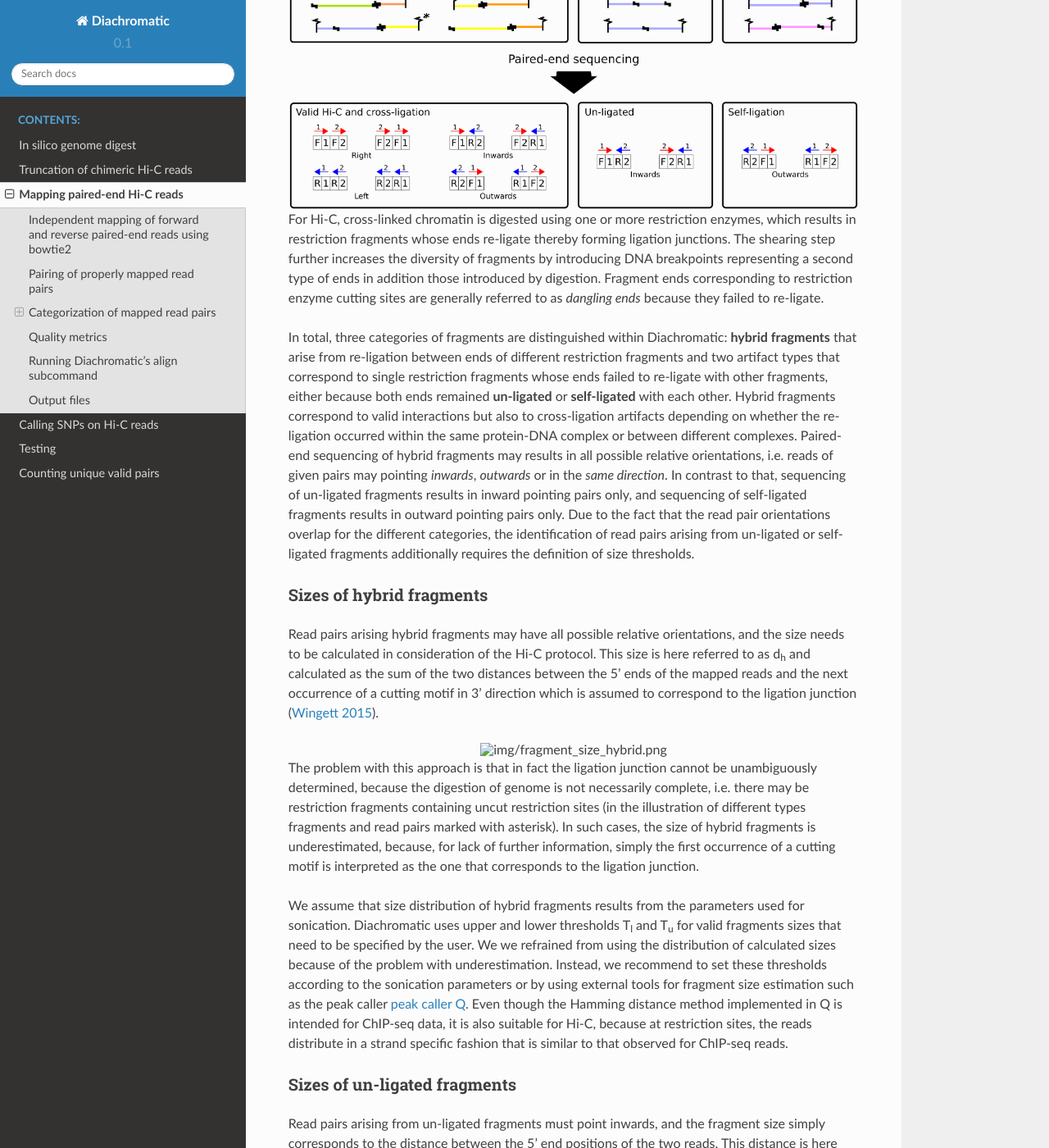
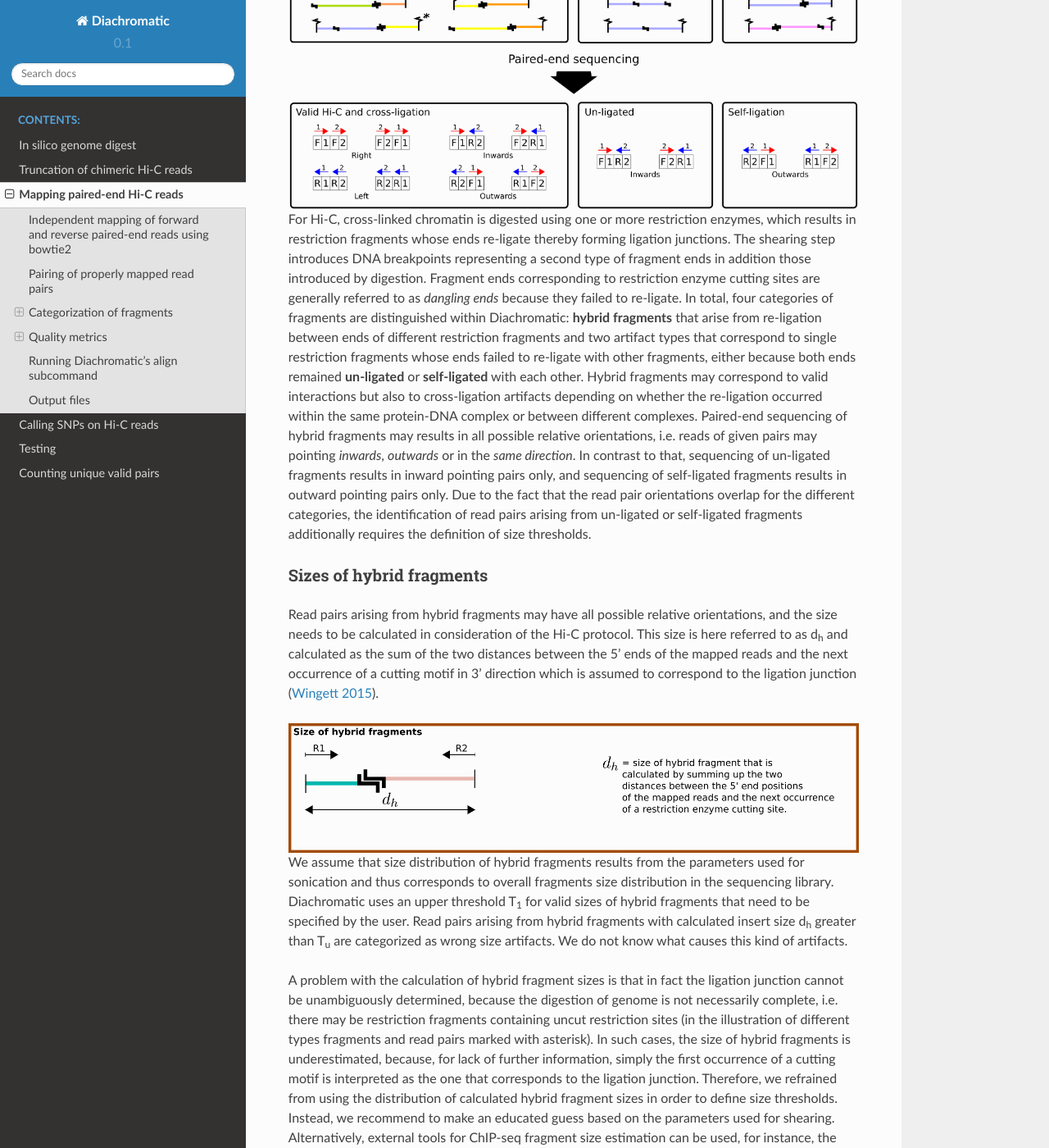
Before and after one commit to TheJacksonLaboratory/diachromatic, a Sphinx documentation site: the page built from docs/mapping.rst, in a window 1280 px wide and 1400 px high, scrolled down 1702 px. Shown: the whole window at 82% size. Built offline with Sphinx 7.4.7 and the Read the Docs theme 2.0.0, drawn with Linux system fonts in a browser that asks for light colours; some of the changed text lies outside the part shown.

Commit message:
Revised read the docs for mapping step (#51).

```diff
--- a/docs/mapping.rst
+++ b/docs/mapping.rst
@@ -25,29 +25,27 @@
 simultaneously over the two SAM files. Pairs for which at least one read could not be mapped uniquely are discarded,
 and all other pairs are futher subdivided into valid and artefactual read pairs.
 
-Categorization of mapped read pairs
-~~~~~~~~~~~~~~~~~~~~~~~~~~~~~~~~~~~
+Categorization of fragments
+~~~~~~~~~~~~~~~~~~~~~~~~~~~
 
 Hi-C fragments arise from cross-linked chromatin that is processed in three successive experimental steps:
 *restriction digest*, *re-ligation* and *shearing* (see illustration below). It is important to understand these steps
-in order to understand how Diachromatic determines is a readpair is valid or artefactual.
-
+in order to understand how Diachromatic determines whether a read pair is valid or artefactual.
 
 .. figure:: img/fragment_formation.png
     :align: center
 
-
 For Hi-C, cross-linked chromatin is digested using one or more restriction enzymes,
 which results in restriction fragments whose ends re-ligate thereby forming ligation junctions.
-The shearing step further increases the diversity of fragments by introducing DNA breakpoints representing a second type
-of ends in addition those introduced by digestion.
+The shearing step introduces DNA breakpoints representing a second type of fragment ends in addition those introduced
+by digestion.
 Fragment ends corresponding to restriction enzyme cutting sites are generally referred to as *dangling ends* because
 they failed to re-ligate.
-
-In total, three categories of fragments are distinguished within Diachromatic: **hybrid fragments** that arise from
+In total, four categories of fragments are distinguished within Diachromatic: **hybrid fragments** that arise from
 re-ligation between ends of different restriction fragments and two artifact types that correspond to single
 restriction fragments whose ends failed to re-ligate with other fragments, either because both ends remained **un-ligated**
-or **self-ligated** with each other. Hybrid fragments correspond to valid interactions but also to cross-ligation
+or **self-ligated** with each other.
+Hybrid fragments may correspond to valid interactions but also to cross-ligation
 artifacts depending on whether the re-ligation occurred within the same protein-DNA complex or between different complexes.
 Paired-end sequencing of hybrid fragments may results in all possible relative orientations, i.e. reads of given pairs
 may pointing *inwards*, *outwards* or in the *same direction*.
@@ -60,8 +58,8 @@
 Sizes of hybrid fragments
 -------------------------
 
-Read pairs arising hybrid fragments may have all possible relative orientations, and the size needs to be calculated in
-consideration of the Hi-C protocol.
+Read pairs arising from hybrid fragments may have all possible relative orientations, and the size needs to be calculated
+in consideration of the Hi-C protocol.
 This size is here referred to as d\ :sub:`h` and calculated as the sum of the two distances between the 5' ends of the
 mapped reads and the next occurrence of a cutting motif in 3' direction which is assumed to correspond to the ligation
 junction (`Wingett 2015 <https://www.ncbi.nlm.nih.gov/pubmed/26835000/>`_).
@@ -69,23 +67,28 @@
 .. figure:: img/fragment_size_hybrid.png
     :align: center
 
-The problem with this approach is that in fact the ligation junction cannot be unambiguously determined,
-because the digestion of genome is not necessarily complete, i.e. there may be restriction fragments containing uncut
-restriction sites (in the illustration of different types fragments and read pairs marked with asterisk).
+We assume that size distribution of hybrid fragments results from the parameters used for sonication
+and thus corresponds to overall fragments size distribution in the sequencing library.
+Diachromatic uses an upper threshold T\ :sub:`1` for valid sizes of hybrid fragments that need
+to be specified by the user.
+Read pairs arising from hybrid fragments with calculated insert size d\ :sub:`h` greater than T\ :sub:`u` are
+categorized as wrong size artifacts.
+We do not know what causes this kind of artifacts.
+
+A problem with the calculation of hybrid fragment sizes is that in fact the ligation junction cannot be unambiguously
+determined, because the digestion of genome is not necessarily complete, i.e. there may be restriction fragments
+containing uncut restriction sites (in the illustration of different types fragments and read pairs marked with asterisk).
 In such cases, the size of hybrid fragments is underestimated, because, for lack of further information, simply the
 first occurrence of a cutting motif is interpreted as the one that corresponds to the ligation junction.
+Therefore, we refrained from using the distribution of calculated hybrid fragment sizes in order to define size
+thresholds.
+Instead, we recommend to make an educated guess based on the parameters used for shearing.
+Alternatively, external tools for ChIP-seq fragment size estimation can be used, for instance, the Hamming distance
+method of the `peak caller Q`_.
+We believe that those methods are also suitable for Hi-C, because at restriction sites, the reads distribute in a
+strand specific fashion that is similar to that observed for ChIP-seq reads.
 
-We assume that size distribution of hybrid fragments results from the parameters used for sonication.
-Diachromatic uses upper and lower thresholds T\ :sub:`l` and T\ :sub:`u` for valid fragments sizes that need to be
-specified by the user.
-We we refrained from using the distribution of calculated sizes because of the problem with underestimation.
-Instead, we recommend to set these thresholds according to the sonication parameters or by using external tools for
-fragment size estimation such as the peak caller `peak caller Q`_.
-Even though the Hamming distance method implemented in Q is intended for ChIP-seq data, it is also suitable
-for Hi-C, because at restriction sites, the reads distribute in a strand specific fashion that is similar to that
-observed for ChIP-seq reads.
-
-
+.. _peak caller Q: http://charite.github.io/Q/
 
 Sizes of un-ligated fragments
 -----------------------------
@@ -96,20 +99,16 @@
 .. figure:: img/fragment_size_unligated.png
     :align: center
 
-In order to distinguish between read pairs arising from hybrid and un-ligated fragments, Diachromatic uses an upper
-threshold T\ :sub:`u` for the size of un-ligated.
+In order to distinguish between read pairs arising from hybrid and un-ligated fragments, Diachromatic uses the same
+upper threshold T\ :sub:`1` that is also used for the categorization of too large hybrid fragments.
+This is because we assume the size distributions of hybrid and un-ligated fragments result from the same shearing
+treatment.
+Inward pointing read pairs for which d\ :sub:`u` is smaller than the specified threshold T\ :sub:`1` are categorized as
+un-ligated pairs.
 
+Idea: We could plot the distribution of d\ :sub:`u` for all inward pointing cis pairs. The distribution of short sizes
+(up to 1000 bp) should reflect the unbiased size distribution.
 
-
-We assume the size distributions of hybrid and un-ligated fragments to be the same because they result from the same
-sonication treatment.
-
-We recommend to use an un-ligation threshold T\ :sub:`u` that corresponds to the **average size of fragments of the Hi-C library**.
-
-
-
-With Diachromatic, inward pointing read pairs for which the distance between the 5' ends *d*
-is less than the specified threshold *Tu* are categorized as un-ligated pairs
 
 Sizes of self-ligated fragments
 -------------------------------
@@ -118,37 +117,106 @@
 
 Furthermore, self-ligating fragments have a different size distribution than hybrid and un-ligated fragments.
 
-The relevant size is no longer the size of the sequenced fragments that results from sonication but the
+The relevant size is no longer the size of the sequenced fragments that results from shearing but the
 favourable size at which fragments tend to self-ligate.
 
 Very short fragments might not self-ligate because of steric hindrance, whereas the ends of very long fragments might
 be unlikely to become located in sufficient physical proximity in order to ligate.
 
-Within Diachromatic, the size of self-ligating fragments is calculated as the sum *ds=d+d'*,
-where *d* is the distance between the 5' end positions of the two reads, and *d'* is the sum of the two distances between
-the 5' ends of the mapped reads and the next occurrence of a cutting motif in 3' direction (see illustration
-below).
+Within Diachromatic, the size of self-ligating fragments is calculated as the sum d\ :sub:`s` = d\ :sub:`h` + d\ :sub:`u`,
+where d\ :sub:`u` is the distance between the 5' end positions of the two reads, and d\ :sub:`h` is the sum of the two
+distances between the 5' ends of the mapped reads and the next occurrence of a cutting motif in 3' direction.
 
 .. figure:: img/fragment_size_selfligated.png
     :align: center
 
-
-Within Diachromatic, outward pointing read pairs for which the calculated size of the self-ligating fragment *ds* is
-less than the specified threshold *Ts* are categorized as self-ligated pairs.
+Within Diachromatic, outward pointing read pairs for which the calculated size of the self-ligating fragment d\ :sub:`s` is
+smaller than the specified threshold T\ :sub:`2` are categorized as self-ligated pairs.
 
 
+Categorization of read pairs
+----------------------------
 
-.
-
+The illustration below shows the decision tree for the categorization of read pairs.
 
 .. figure:: img/fragment_categories.png
     :align: center
 
-.. _peak caller Q: http://charite.github.io/Q/
+The next four paragraphs explain the categorization along the bullets points 1 to 4 (blue):
+
+1. Read pairs that map to different chromosomes or point in the same direction cannot originate from un-ligated or
+self-ligated fragments.
+
+2. Read pairs that point inwards might originate from un-ligated fragments.
+In such cases, the distance between the 5' end positions of the mapped reads d\ :sub:`u` corresponds to the size of the
+ sequenced fragment.
+In order to assign read pairs to the un-ligated category, we use an upper size threshold T\ :sub:`1` that should reflect
+ the maximum credible size of sheared fragments.
+
+3. Read pairs that point outwards might originate from self-ligated fragments.
+In such cases, the size d\ :sub:`s` of the potentially underlying self-ligated fragment is calculated as described above,
+ and compared to an upper size threshold T\ :sub:`2` for self-ligated fragments.
+Outward pointing read pairs with d\ :sub:`s` smaller than T\ :sub:`2` are assigned to the self-ligated category.
+
+4. Read pairs arising from hybrid fragments (not un- or self-ligated) are further distinguished
+
+We discard read pairs with size d' outside the size range of sheared fragments.
+But note: Assuming complete digestion, i.e. the genome is cut at each occurrence of the cutting motif, d' corresponds to
+ the size of hybrid fragments.
+However, since this assumption is not valid, d' should often be samller than the actual size of the hybrid fragment.
+Therefore, some read pairs will be erroneously categorized as too small,
+and some reads will be erroneously categorized as valid, even though they are too large.
+
+The next four paragraphs explain the categorization alon the bullets points A to H (green):
+
+A. This leaf stands for read pairs that point towards the same direction.
+The two reads of a given pair may be on the same chormosome (cis) or on different chromosomes (trans).
+The calculated size d\ :sub:`h` of the underlying hybrid fragment is smaller or equal than the upper size threshold
+T\ :sub:`1` for sheared fragments.
+
+B. This leaf stands for read pairs that point towards the same direction.
+The two reads of a given pair may be on the same chormosome (cis) or on different chromosomes (trans).
+The calculated size d\ :sub:`h` of the underlying hybrid fragment is greater than the upper size threshold T\ :sub:`1`
+for sheared fragments.
+
+C. This leaf stands for read pairs that map to the same chromosome (cis) and point inwards.
+The corresponding classical insert size d\ :sub:`u` is smaller than than the upper size threshold T\ :sub:`1` for
+sheared fragments.
+
+D. This leaf stands for read pairs that map to the same chromosome (cis) and point inwards.
+The corresponding classical insert size d\ :sub:`u` is greater or equal than than the upper size threshold T\ :sub:`1`
+for sheared fragments.
+The calculated size d\ :sub:`h` of the underlying hybrid fragment is smaller or equal than the upper size threshold
+T\ :sub:`1` for sheared fragments.
+
+E. This leaf stands for read pairs that map to the same chromosome (cis) and point inwards.
+The corresponding classical insert size d\ :sub:`u` is greater or equal than than the upper size threshold T\ :sub:`1`
+for sheared fragments.
+The calculated size d\ :sub:`h` of the underlying hybrid fragment is greater than the upper size threshold T\ :sub:`1`
+for sheared fragments.
+
+F. This leaf stands for read pairs that map to the same chromosome (cis) and point outwards.
+The calculated size of the underlying and potentially self-ligated fragment d\ :sub:`s` is smaller or equal than a size
+threshold T\ :sub:`2` for self-ligating fragments.
+
+G. This leaf stands for read pairs that map to the same chromosome (cis) and point outwards.
+The calculated size of the underlying and potentially self-ligated fragment d\ :sub:`s` is greater than a size
+threshold T\ :sub:`2` for self-ligating fragments.
+The calculated size d\ :sub:`h` of the underlying hybrid fragment is smaller or equal than the upper size threshold
+T\ :sub:`1` for sheared fragments.
+
+H. This leaf stands for read pairs that map to the same chromosome (cis) and point outwards.
+The calculated size of the underlying and potentially self-ligated fragment d\ :sub:`s` is greater than a size
+threshold T\ :sub:`2` for self-ligating fragments.
+The calculated size d\ :sub:`h` of the underlying hybrid fragment is greater than the upper size threshold
+T\ :sub:`1` for sheared fragments.
 
 
 Quality metrics
 ~~~~~~~~~~~~~~~
+
+Cross-ligation coefficient (CLC)
+--------------------------------
 
 Valid read pairs arising from genuine chromatin-chromatin interactions cannot be distinguished from those arising from
 **cross-ligation** events.
@@ -157,13 +225,17 @@
 as compared to cross-ligation between DNA fragments of the same chromosome (cis), the ratio of the numbers of cis
 and trans read pairs is taken as an indicator of poor Hi-C libraries that contain lots of false positive interaction
 pairs arising from spurious cross-ligation events (Wingett 2015, Nagano 2015).
-However, it has been pointed out that this quality measure depends also on other factors such as the genome size and
-number of chromosomes of the analyzed species (Wingett 2015). Diachromatic provides an alternative and more robust quality metric that
+
+Fraction of singleton interactions (FSI)
+----------------------------------------
+
+It has been pointed out that the Cis/Trans ratio quality measure depends also on other factors such as the genome size and
+number of chromosomes of the analyzed species (Wingett 2015). Diachromatic provides an alternative and possibly more robust quality metric that
 can be used to access the extent of cross-ligation. Amongst the trans read pairs, we generally observe a large proportion
 of restriction fragments that are connected by single read pairs only. The number of all possible different cross-ligation
 events (including cis and trans) can roughly be estimated as the square number of all restriction fragments across the
 entire genome. Given this huge number, we reasoned that it is very unlikely that the same cross-ligation event occurs
-twice. Therefore, we defined a **cross-ligation coefficient (CLC)** as the ratio of singleton read pairs and all read pairs.
+twice. Therefore, we defined the fraction of singleton interactions as the ratio of singleton read pairs and all read pairs.
 
 
 Running Diachromatic's align subcommand
```
Also changed, not shown: docs/img/fragment_categories.png, docs/img/fragment_categories.svg, docs/img/fragment_size_hybrid.png (added), docs/img/fragment_size_selfligated.png (added), docs/img/fragment_size_unligated.png (added), docs/img/fragment_sizes.svg.
